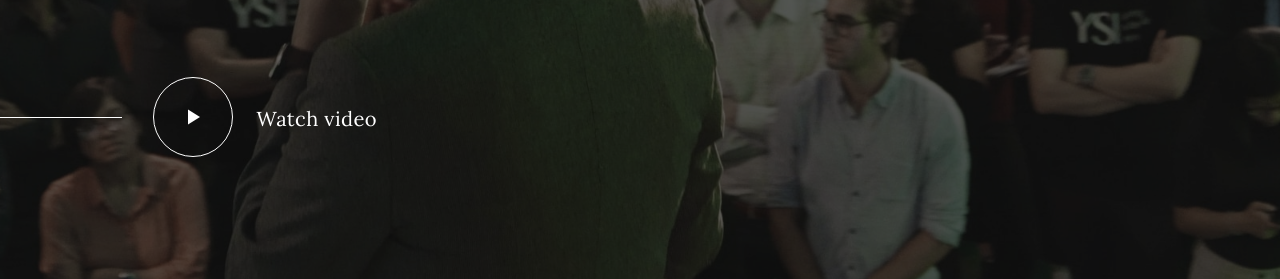
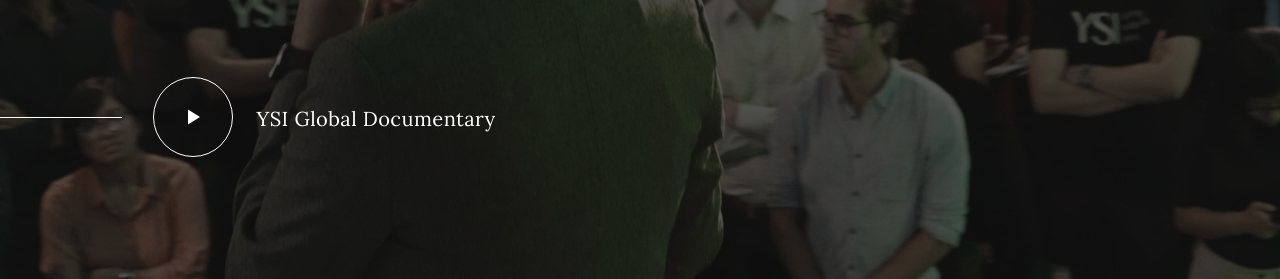
Before and after one commit to thethoughtfulmillennial/thethoughtfulmillennial.github.io, a Jekyll site: the page built from index.html, in a window 1280 px wide and 900 px high, scrolled down 405 px. Shown: the part 154-433 px from the top of the window. Built offline with Jekyll 4.4.1, drawn with Linux system fonts in a browser that asks for light colours; some web fonts are replaced.

Commit message:
Updating index.

```diff
--- a/index.html
+++ b/index.html
@@ -67,7 +67,7 @@
 											<p class="lead">And I create digital solutions for a sustainable future.</p>
 											<a class="popup-youtube"
 												href="https://www.youtube.com/watch?v=pkLg-LbCo0E"><span
-													class="icon ion-ios-play"></span>Watch video </a>
+													class="icon ion-ios-play"></span>YSI Global Documentary</a>
 										</div>
 									</div>
 								</div>
```
